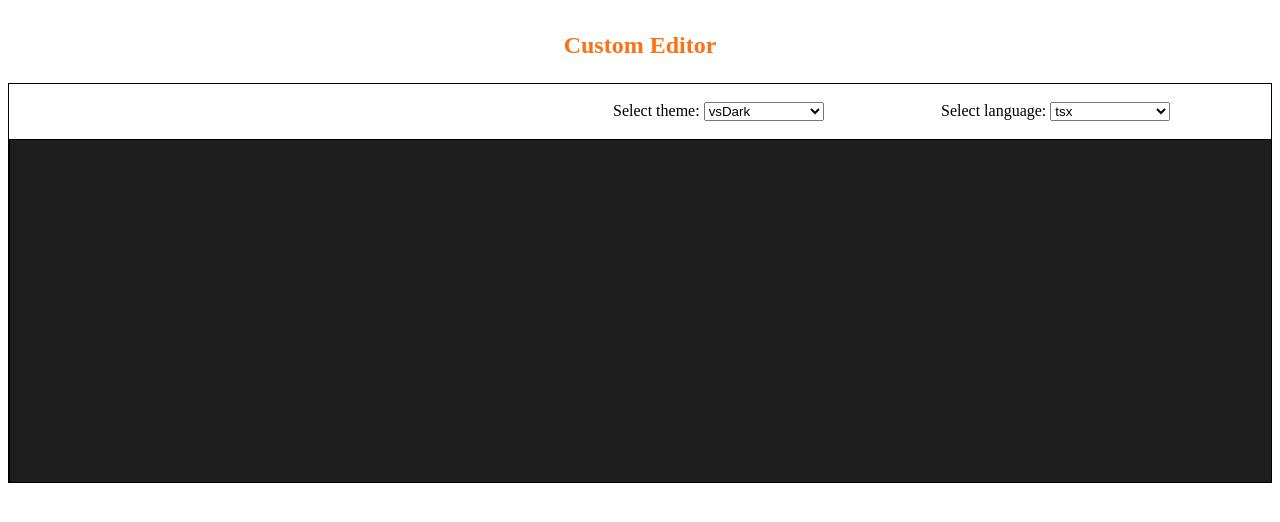
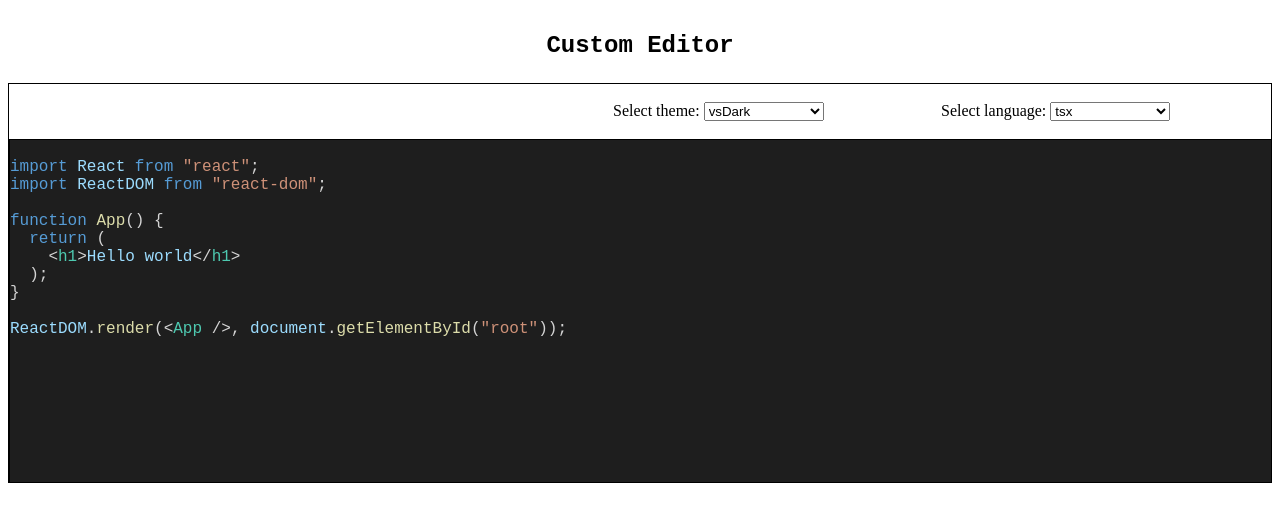
Before and after one commit to qur786/tealfeed-react-editor, a React (Vite) app: page / in a window 1280 px wide. Shown: the top 522 px of the page. Built offline with nearby package versions, Linux system fonts and the light colour scheme; a web font is replaced by a local one.

Commit message:
refactor: added intial text as a prop

```diff
--- a/src/App.css
+++ b/src/App.css
@@ -10,5 +10,5 @@
   text-align: center;
   font-size: 24px;
   font-weight: 700;
-  color: #f97316;
+  font-family: monospace;
 }
--- a/src/App.tsx
+++ b/src/App.tsx
@@ -2,6 +2,18 @@ import { CodeEditor } from "./compoents/CodeEditor";
 import "./App.css";
 
 export function App(): JSX.Element {
+  const initialText = `
+import React from "react";
+import ReactDOM from "react-dom";
+
+function App() {
+  return (
+    <h1>Hello world</h1>
+  );
+}
+
+ReactDOM.render(<App />, document.getElementById("root"));
+`;
   return (
     <div className="main-container">
       <p className="heading">Custom Editor</p>
@@ -11,6 +23,7 @@ export function App(): JSX.Element {
           height: 400,
           border: "1px solid black",
         }}
+        initialText={initialText}
       />
     </div>
   );
--- a/src/compoents/CodeEditor/index.tsx
+++ b/src/compoents/CodeEditor/index.tsx
@@ -9,6 +9,7 @@ import "./index.css";
 
 interface CodeEditorProps {
   style: CSSProperties;
+  initialText?: string;
 }
 
 /**
@@ -17,7 +18,10 @@ interface CodeEditorProps {
  * @param {CodeEditorProps} param0
  * @returns {JSX.Element}
  */
-export function CodeEditor({ style = {} }: CodeEditorProps): JSX.Element {
+export function CodeEditor({
+  style = {},
+  initialText,
+}: CodeEditorProps): JSX.Element {
   const [theme, setTheme] = useState<AvailableTheme>("vsDark");
   const [language, setLanguage] = useState<AvailableLanguage>("tsx");
 
@@ -60,7 +64,7 @@ export function CodeEditor({ style = {} }: CodeEditorProps): JSX.Element {
           )}
         />
       </div>
-      <CodeEditorTextArea theme={theme} />
+      <CodeEditorTextArea theme={theme} initialText={initialText} />
     </div>
   );
 }
--- a/src/compoents/CodeEditorTextArea/index.tsx
+++ b/src/compoents/CodeEditorTextArea/index.tsx
@@ -11,6 +11,7 @@ import "./index.css";
 interface CodeEditorTextAreaProps {
   theme: AvailableTheme;
   tabSize?: number;
+  initialText?: string;
 }
 
 /**
@@ -22,8 +23,9 @@ interface CodeEditorTextAreaProps {
 export function CodeEditorTextArea({
   theme,
   tabSize = 2,
+  initialText = "",
 }: CodeEditorTextAreaProps): JSX.Element {
-  const [text, setText] = useState("");
+  const [text, setText] = useState(initialText);
   const editorRef = useRef<HTMLDivElement>(null);
 
   const handleTextChange: ChangeEventHandler<HTMLTextAreaElement> = (event) => {
```
